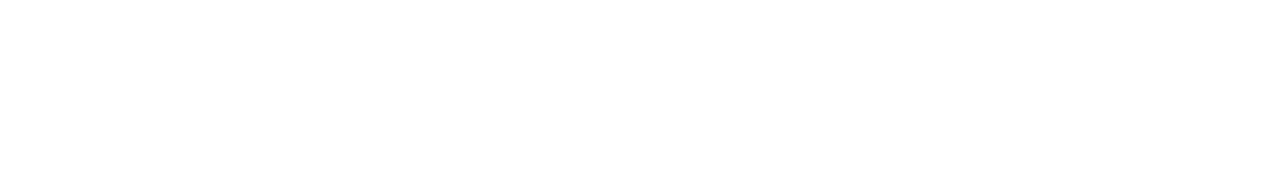
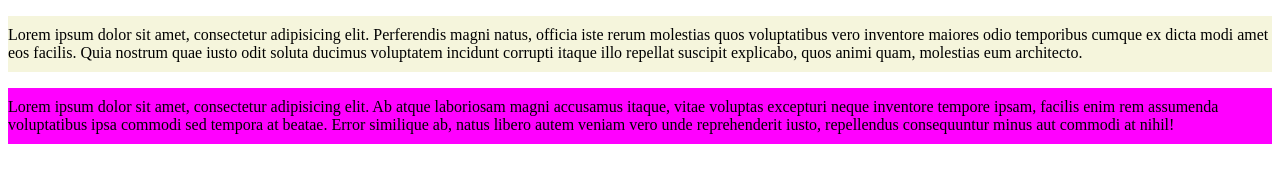
Before and after one commit to pjotr88/CSS3, a plain HTML site: page index.html in a window 1280 px wide. Drawn offline with Linux system fonts and the light colour scheme.

Commit message:
Selektor ID

```diff
--- a/css/style.css
+++ b/css/style.css
@@ -1,4 +1,9 @@
 p {
     background-color: beige;
     padding: 10px 0;
+
 }
+
+#pan-tadeusz {
+    background-color: magenta;
+}
--- a/index.html
+++ b/index.html
@@ -7,6 +7,15 @@
 
 </head>
 <body>
+<p>
+
+    Lorem ipsum dolor sit amet, consectetur adipisicing elit. Perferendis magni natus, officia iste rerum molestias quos voluptatibus vero inventore maiores odio temporibus cumque ex dicta modi amet eos facilis. Quia nostrum quae iusto odit soluta ducimus voluptatem incidunt corrupti itaque illo repellat suscipit explicabo, quos animi quam, molestias eum architecto.
+
+</p>
+    <p id="pan-tadeusz">
+        Lorem ipsum dolor sit amet, consectetur adipisicing elit. Ab atque laboriosam magni accusamus itaque, vitae voluptas excepturi neque inventore tempore ipsam, facilis enim rem assumenda voluptatibus ipsa commodi sed tempora at beatae. Error similique ab, natus libero autem veniam vero unde reprehenderit iusto, repellendus consequuntur minus aut commodi at nihil!
+    </p>
+
 
 </body>
 </html>
```
